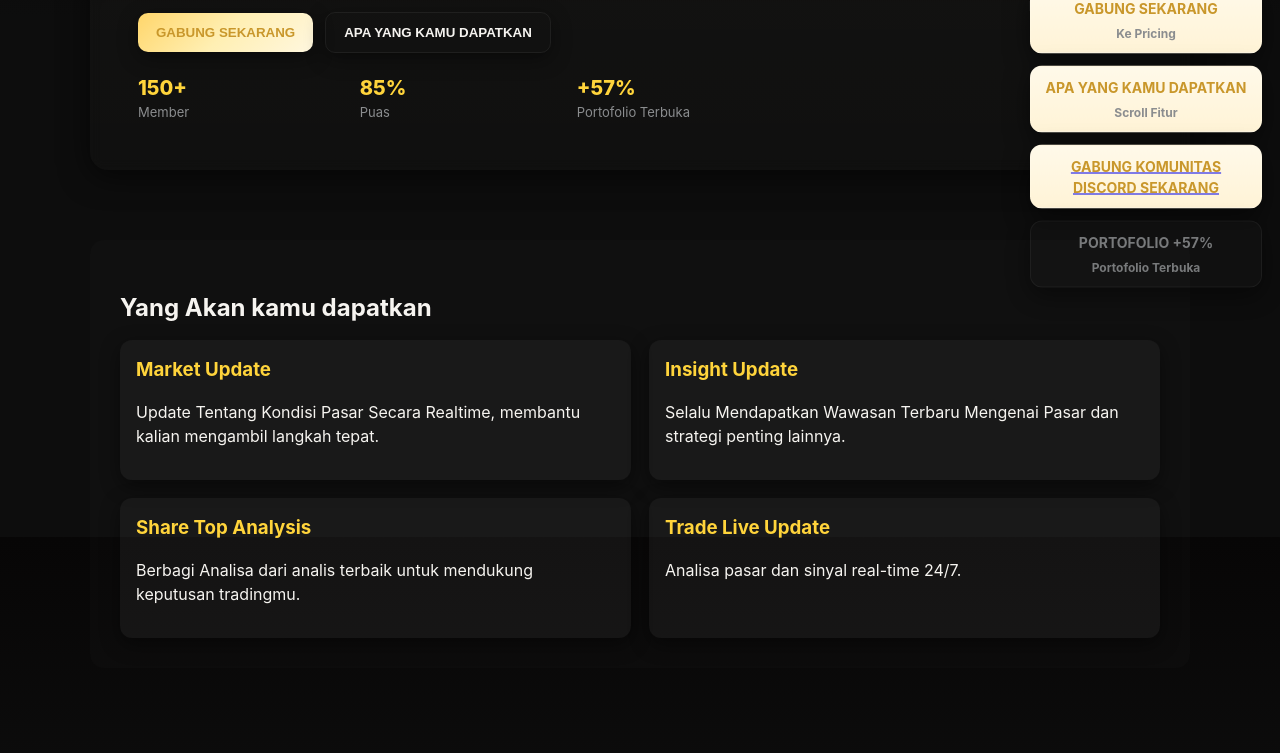
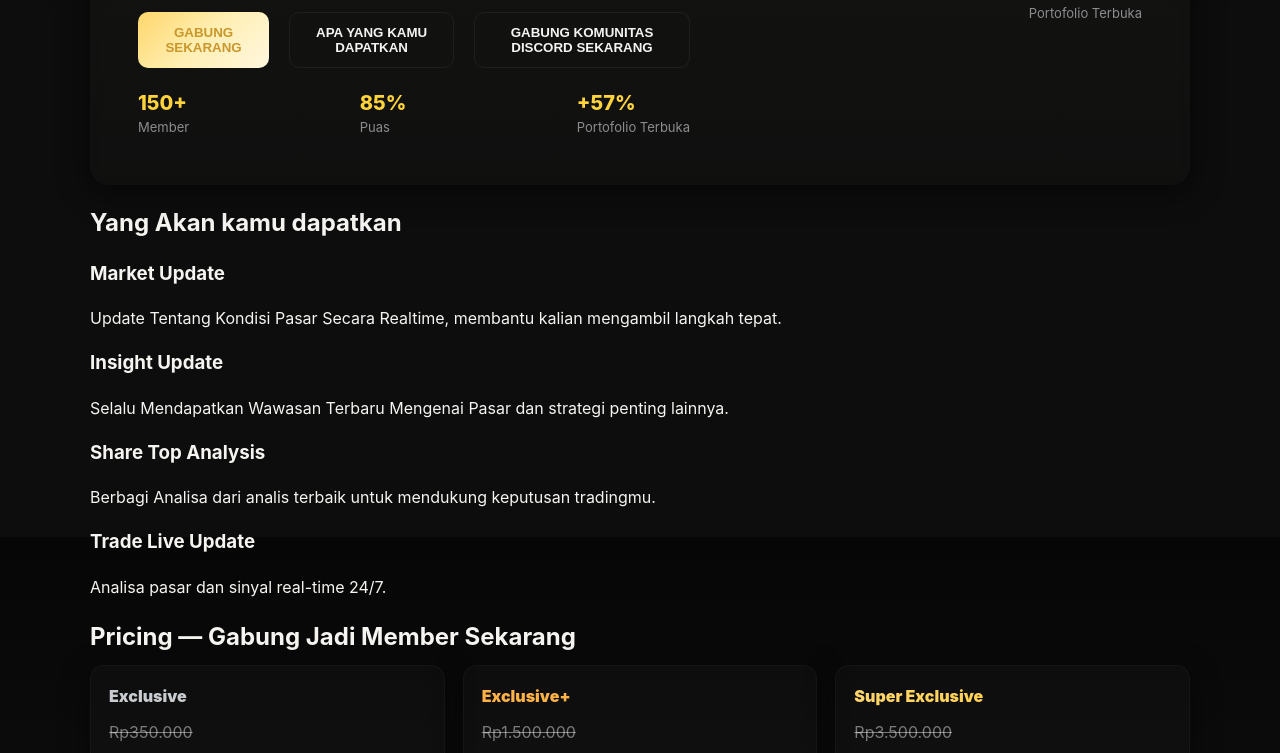
Before and after one commit to ownerweb45/senicrypto-, a plain HTML site: page index.html in a window 1280 px wide. Shown: the part 263-1016 px from the top of the page. Drawn offline with Linux system fonts and the light colour scheme.

Commit message:
Update index.html

```diff
--- a/index.html
+++ b/index.html
@@ -64,59 +64,66 @@
       font-size:15px;
     }
 
-    .cta-row{ display:flex; gap:12px; align-items:center; flex-wrap:wrap; }
+    /* Tombol Bar Horizontal */
+    .cta-row{
+      display: flex;
+      justify-content: center;
+      gap: 20px;
+      margin-top: 20px;
+    }
     .btn{
-      display:inline-flex; align-items:center; justify-content:center;
-      padding:12px 18px; border-radius:10px; font-weight:700; cursor:pointer;
-      border: none; text-decoration:none;
-      box-shadow: 0 6px 20px rgba(0,0,0,0.45);
-      transition: transform .14s ease;
+      display: inline-flex;
+      align-items: center;
+      justify-content: center;
+      padding: 12px 20px;
+      border-radius: 10px;
+      font-weight: 700;
+      cursor: pointer;
+      text-decoration: none;
+      background: var(--gold-accent);
+      color: var(--deep-gold);
+      border: none;
+      transition: transform 0.14s ease;
     }
-    .btn.gold{ background: var(--gold-accent); color:var(--deep-gold); }
-    .btn.ghost{ background: transparent; border:1px solid rgba(255,255,255,0.06); color:var(--text); }
-
-    .hero-right{
-      display:flex; flex-direction:column; gap:14px; align-items:stretch;
+    .btn:active {
+      transform: translateY(1px);
     }
 
-    .vertical-stack{
-      position:fixed; right:18px; top:50%; transform:translateY(-50%);
-      display:flex; flex-direction:column; gap:12px; z-index:999;
+    .btn.ghost {
+      background: transparent;
+      border: 1px solid rgba(255, 255, 255, 0.06);
+      color: var(--text);
     }
-    .v-btn{
-      min-width:150px; max-width:210px;
-      border-radius:12px; padding:12px 14px;
-      text-align:center; font-weight:700;
-      background: linear-gradient(180deg,#fff9e9,#fff3d6);
-      color:var(--deep-gold);
-      border:1px solid rgba(255,255,255,0.06);
-      box-shadow: 0 8px 24px rgba(0,0,0,0.5);
-      cursor:pointer;
-      display:flex; flex-direction:column; gap:6px;
+
+    .hero-right {
+      display: flex;
+      flex-direction: column;
+      gap: 14px;
+      align-items: stretch;
     }
-    .v-btn.small{ min-width:130px; padding:10px; font-size:14px; }
-    .v-btn.disabled{
-      cursor:default; opacity:0.85;
-      background: rgba(255,255,255,0.02);
-      color:var(--muted);
+
+    .stats-bar{
+      display: flex;
+      justify-content: space-between;
+      margin-top: 20px;
+      color: var(--muted);
     }
-    .v-sub{ font-size:12px; color:var(--muted); }
+    .stat-item .big {
+      font-size: 20px;
+      font-weight: 800;
+      color: var(--gold-bright);
+    }
+    .stat-item .label {
+      font-size: 13px;
+      color: var(--muted);
+    }
 
-    .stats{ display:flex; gap:20px; align-items:center; margin-top:18px; }
-    .stat-item .big{ font-size:20px; font-weight:800; color:var(--gold-bright); }
-    .stat-item .label{ font-size:13px; color:var(--muted); }
-
-    section{ padding:70px 0; }
-    .features{ background: rgba(255,250,235,0.01); border-radius:14px; padding:30px; }
-    .features-grid{ display:grid; grid-template-columns: repeat(2,1fr); gap:18px; }
-    @media (max-width:880px){ .features-grid{ grid-template-columns:1fr; } }
-    .feat{
-      background: var(--card-bg); padding:16px; border-radius:12px;
-      box-shadow: 0 6px 20px rgba(0,0,0,0.45);
+    /* Styling untuk pricing section */
+    .pricing-grid{
+      display:grid;
+      grid-template-columns: repeat(3,1fr);
+      gap:18px;
     }
-    .feat h3{ margin:0 0 8px 0; color:var(--gold-bright); }
-
-    .pricing-grid{ display:grid; grid-template-columns: repeat(3,1fr); gap:18px; }
     @media (max-width:980px){ .pricing-grid{ grid-template-columns:1fr; } }
 
     .card{
@@ -126,6 +133,7 @@
       box-shadow: 0 8px 28px rgba(0,0,0,0.55);
       display:flex; flex-direction:column; gap:12px;
     }
+
     .title.silver{ color:var(--silver); font-weight:900; }
     .title.orange{ color:#ffb347; font-weight:900; }
     .title.gold{ background:linear-gradient(90deg,#ffd66b,#ffcc33);-webkit-background-clip:text;color:transparent;font-weight:900; }
@@ -149,6 +157,7 @@
       background: rgba(255,230,140,0.03);
       display:flex; gap:16px; justify-content:space-between; flex-wrap:wrap;
     }
+
     .final-btn{
       padding:14px 20px; border-radius:12px; font-weight:900;
       background: linear-gradient(90deg,#ffd54a,#ffdc7a);
@@ -156,14 +165,6 @@
     }
 
     footer{ margin-top:40px; color:var(--muted); font-size:13px; text-align:center; padding:40px 20px; }
-
-    /* Styling for stats alignment */
-    .stats-bar{
-      display: flex;
-      justify-content: space-between;
-      align-items: center;
-      margin-top: 20px;
-    }
   </style>
 </head>
 
@@ -174,11 +175,16 @@
         <h1>Strategi Cerdas dan Terukur untuk Gandain Uang Kamu</h1>
         <p class="subtitle">Gabung ke Komunitas dan Platform Belajar Crypto Sekarang.</p>
 
+        <!-- Tombol Bar Horizontal -->
         <div class="cta-row">
           <button class="btn gold" id="btn-gabung-now">GABUNG SEKARANG</button>
           <button class="btn ghost" id="btn-apa-yang-didapatkan">APA YANG KAMU DAPATKAN</button>
+          <a href="https://discord.gg/uZxwH6k6x">
+            <button class="btn ghost" id="btn-gabung-discord">GABUNG KOMUNITAS DISCORD SEKARANG</button>
+          </a>
         </div>
 
+        <!-- Statistik Bar -->
         <div class="stats-bar">
           <div class="stat-item">
             <div class="big">150+</div>
@@ -267,27 +273,6 @@
     </footer>
   </div>
 
-  <div class="vertical-stack">
-    <div class="v-btn small" id="v-join-now">
-      GABUNG SEKARANG
-      <div class="v-sub">Ke Pricing</div>
-    </div>
-
-    <div class="v-btn small" id="v-apa-yang">
-      APA YANG KAMU DAPATKAN
-      <div class="v-sub">Scroll Fitur</div>
-    </div>
-
-    <a href="https://discord.gg/uZxwH6k6x" target="_blank">
-      <div class="v-btn small">GABUNG KOMUNITAS DISCORD SEKARANG</div>
-    </a>
-
-    <div class="v-btn small disabled">
-      PORTOFOLIO +57%
-      <div class="v-sub">Portofolio Terbuka</div>
-    </div>
-  </div>
-
   <script>
     document.getElementById('year').textContent = new Date().getFullYear();
 
```
